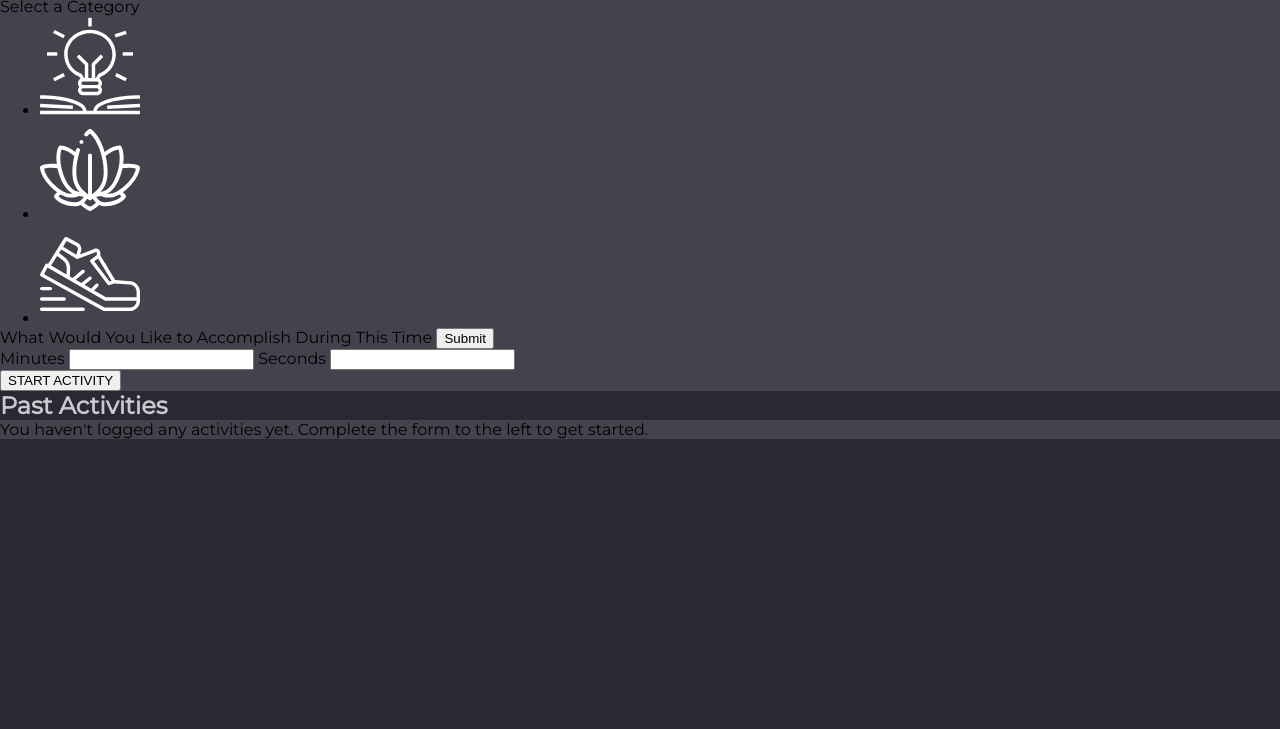
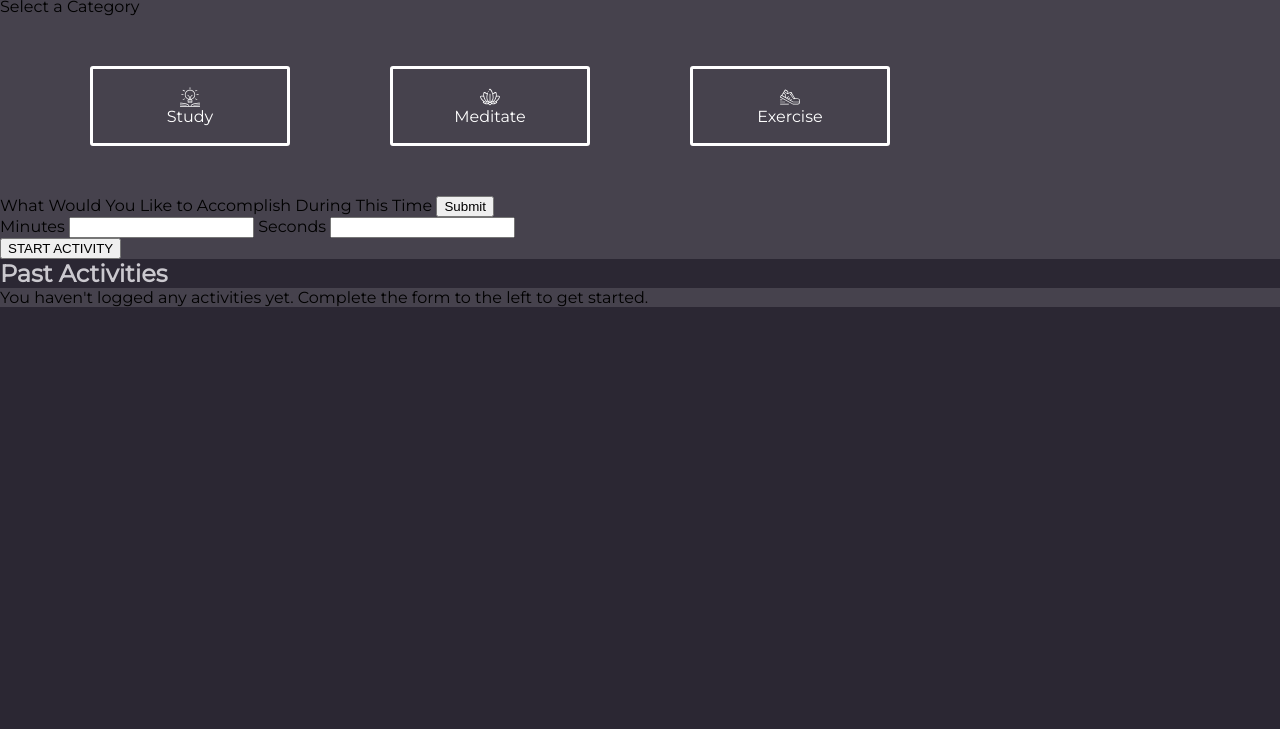
Before and after one commit to cgeglio/intention-timer, a plain HTML site: page index.html in a window 1280 px wide. Shown: the part 71-800 px from the top of the page. Drawn offline with Linux system fonts and the light colour scheme.

Commit message:
Style icon list

```diff
--- a/index.html
+++ b/index.html
@@ -17,9 +17,9 @@
     <form>
       <p>Select a Category</p>
       <ul>
-        <li><img src="assets/study.svg" alt="study icon"></li>
-        <li><img src="assets/meditate.svg" alt="meditate icon"></li>
-        <li><img src="assets/exercise.svg" alt="exercise icon"></li>
+        <li><img src="assets/study.svg" alt="study icon">Study</li>
+        <li><img src="assets/meditate.svg" alt="meditate icon">Meditate</li>
+        <li><img src="assets/exercise.svg" alt="exercise icon">Exercise</li>
       </ul>
       <label>What Would You Like to Accomplish During This Time</label>
       <input type="submit">
--- a/styles.css
+++ b/styles.css
@@ -12,7 +12,7 @@ body {
 
 header {
   background-color: #46424D;
-  color: #cbc9cf;
+  color: #fff;
 }
 
 h2 {
@@ -28,6 +28,28 @@ aside {
 }
 
 img {
-  height: 100px;
-  width: 100px;
+  height: 20px;
+  width: 20px;
 }
+
+ul {
+  display: flex;
+  justify-content: flex-start;
+  flex-direction: row;
+  align-content: center;
+}
+
+li {
+  display: flex;
+  border: solid 3px #fff;
+  border-radius: 3px;
+  margin: 50px;
+  list-style: none;
+  color: #fff;
+  justify-content: center;
+  width: 200px;
+  height: 80px;
+  align-items: center;
+  flex-direction: column;
+
+}
```
